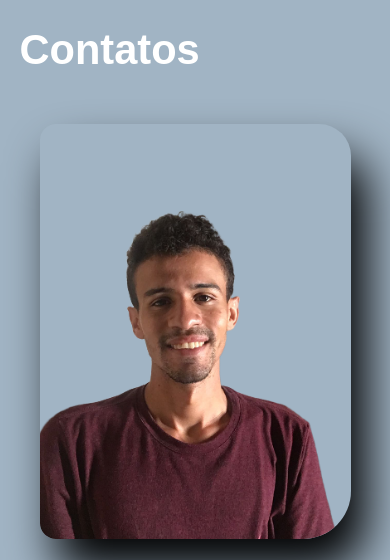
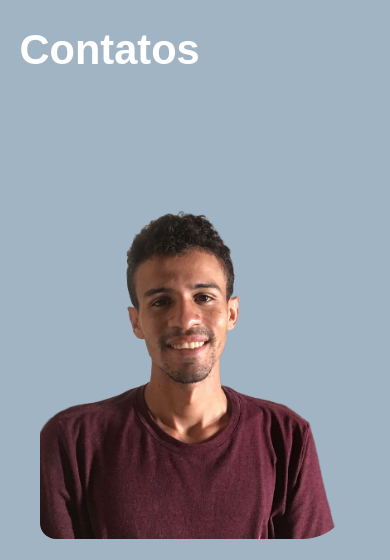
Before and after one commit to limafrancr/portperson, a plain HTML site: page index.html in a window 390 px wide. Shown: the part 5900-6460 px from the top of the page. Drawn offline with nearby package versions, Linux system fonts and the light colour scheme.

Commit message:
Responsividade

```diff
--- a/css/style.css
+++ b/css/style.css
@@ -605,7 +605,7 @@ footer p{
 
     .imm img{
         border-radius: 1rem 2rem 3rem 1rem;
-        box-shadow: 1rem 2rem 3rem;
+        box-shadow: 1rem 2rem 3rem color transparent;
         width: 100%;
     }
     section.contatos{
```
